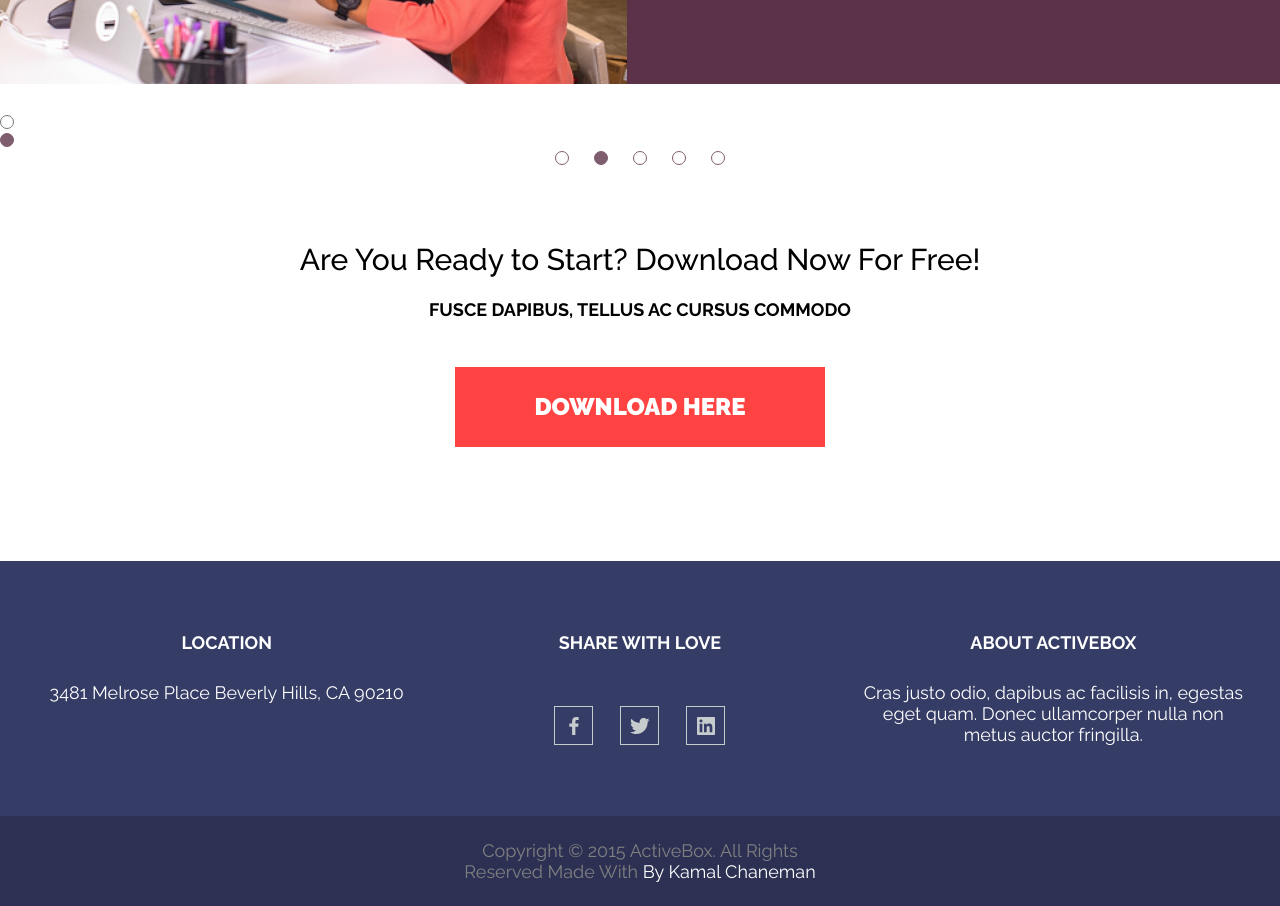
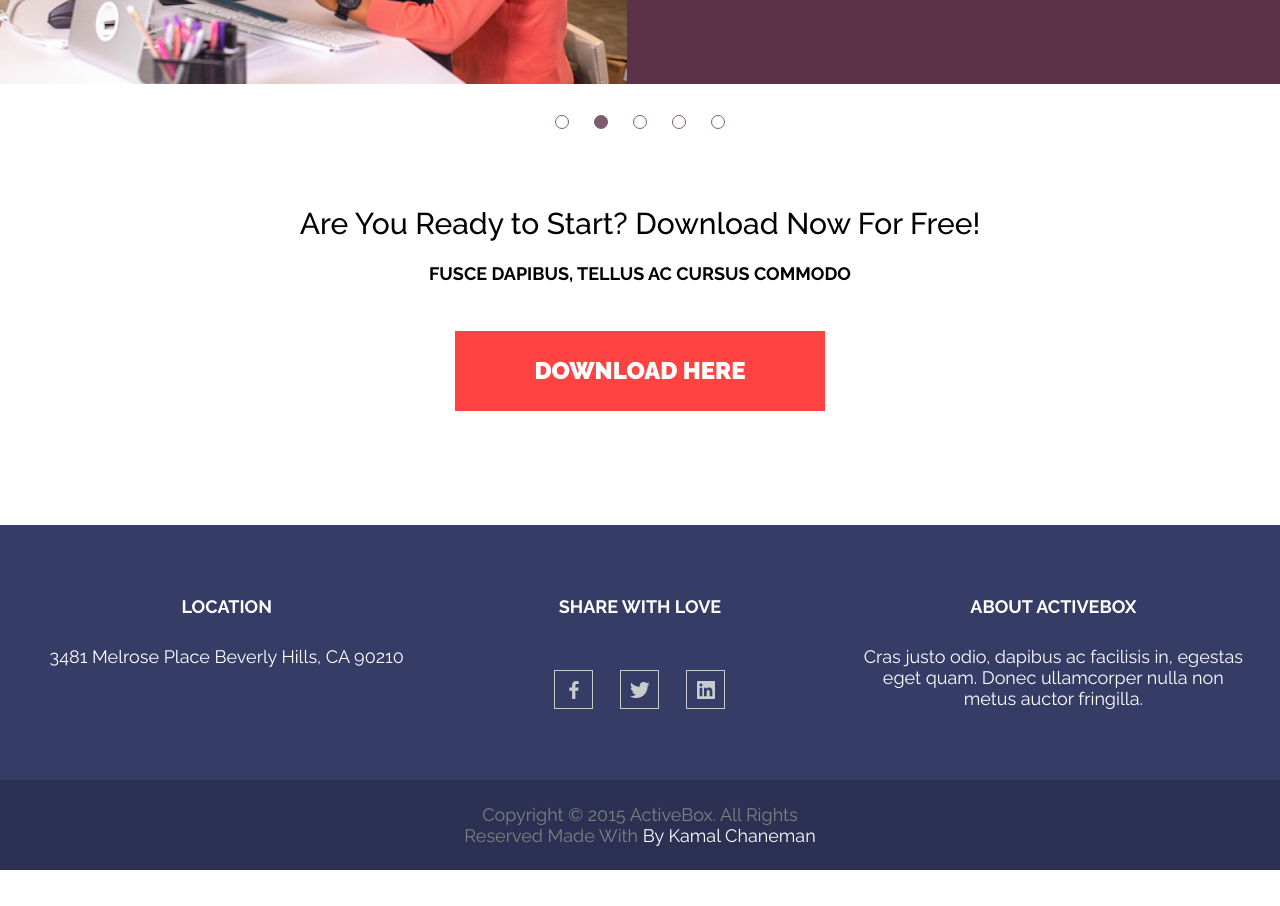
Before and after one commit to milena1252/activebox, a plain HTML site: page index.html in a window 1280 px wide. Shown: the part 3389-4295 px from the top of the page. After the commit the page ends 4259 px from the top, so only its background shows below. Drawn offline with Linux system fonts and the light colour scheme.

```diff
--- a/index.html
+++ b/index.html
@@ -289,14 +289,6 @@
                 <p class="testimonials__name">Susan Sims, Interaction Designer at XYZ</p>
             </div>
         </div>
-        <div class="testimonials__form">
-            <input class="testimonials__slider" type="radio">
-            <div class="testimonials__radio">
-                <svg width="14" height="14" viewBox="0 0 14 14" fill="none" xmlns="http://www.w3.org/2000/svg">
-                    <circle cx="7" cy="7" r="6.5" fill="#7E5D6F" stroke="#7E5D6F"/>
-                    </svg>
-            </div>
-        </div>
         <div class="testimonials__dots">
             <a class="testimonials__slider" href=""></a>
             <a class="testimonials__slider" href=""></a>
```
